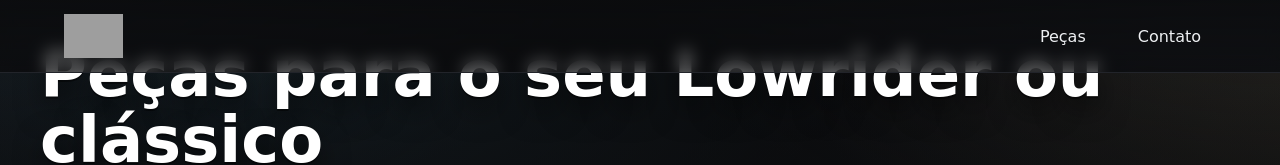
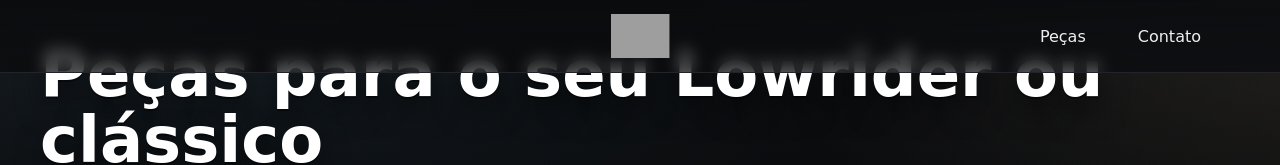
Before and after one commit to brunorc97/Curso_Backend_PrimeiraPaginaLivre, a plain HTML site: page index.html in a window 1280 px wide. Shown: the top 165 px of the page. Drawn offline with Linux system fonts and the light colour scheme; grey boxes are pictures that could not be loaded; a web font is replaced by a local one.

Commit message:
logo centralizado

```diff
--- a/style.css
+++ b/style.css
@@ -44,9 +44,10 @@
     background: linear-gradient(180deg, rgba(11,12,14,.88), rgba(11,12,14,.65));
     border-bottom:1px solid var(--line);
   }
-  .bar{height:72px; display:flex; align-items:center; justify-content:space-between; gap:16px}
-  .logo{display:flex; align-items:center}
+  .bar{height:72px; display:flex; align-items:center; justify-content:space-between; gap:16px; position:relative}
+  .logo{display:flex; align-items:center; position:absolute; left:50%; transform:translateX(-50%)}
   .logo img{height:44px; width:auto; display:block}
+  header nav{margin-left:auto}
   header h1{
     margin:0;
     font: 28px/1 'Honk', cursive; /* site title em Honk puro */
```
